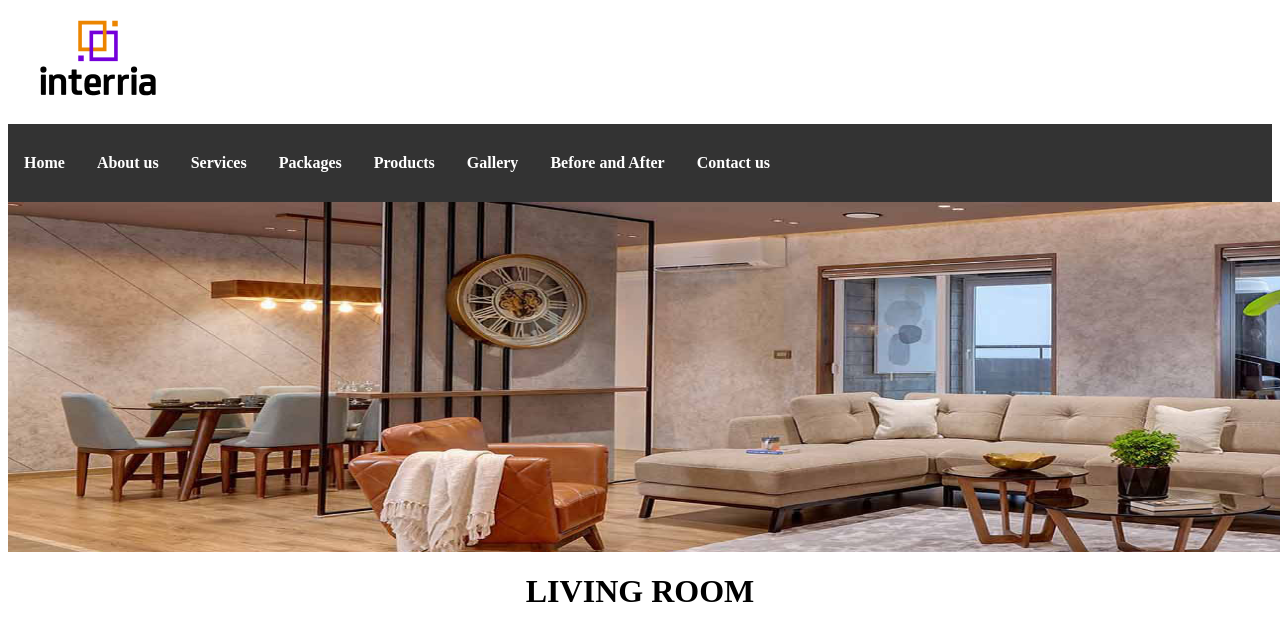
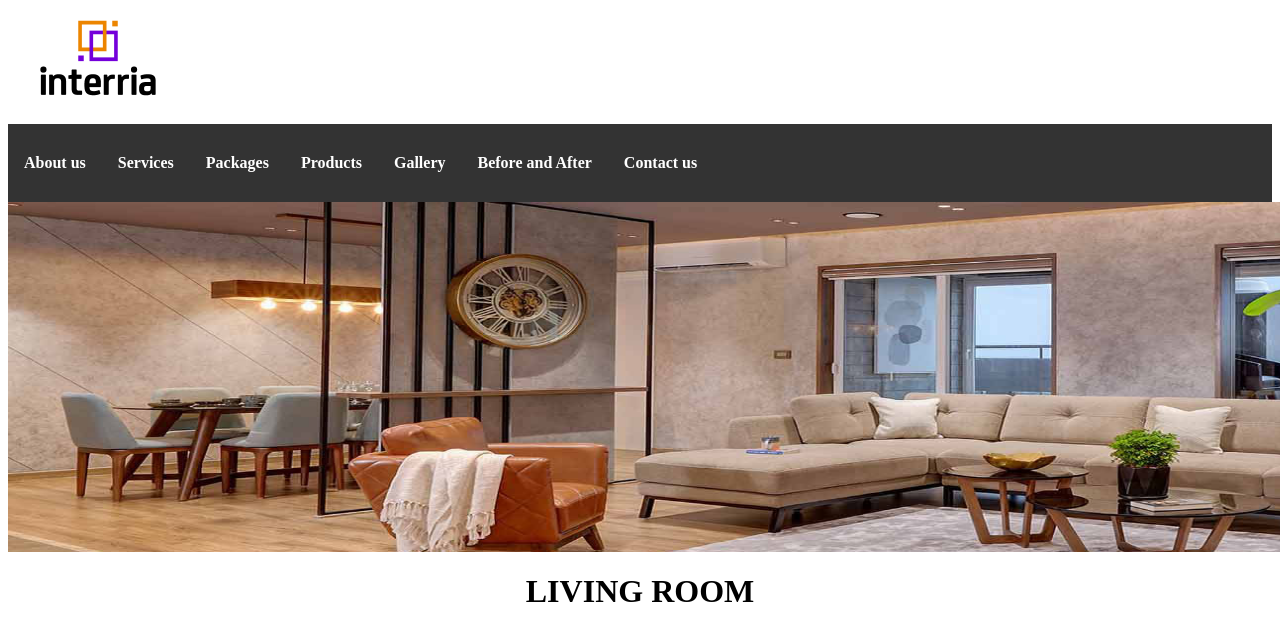
Before and after one commit to Abdulrahmans-11/Interia, a plain HTML site: page Before and after.html in a window 1280 px wide. Shown: the top 640 px of the page. Drawn offline with Linux system fonts and the light colour scheme.

Commit message:
Update Before and after.html

```diff
--- a/Before and after.html
+++ b/Before and after.html
@@ -48,16 +48,13 @@ li a:hover {
 
 <ul>
 
-  <li><b><a href="home.html">Home</a> </li>  </b>
-
-    <li> <b><a href="about-us.html">About us</a> </li></b>
-    <li> <b><a href="services.html">Services</a> </li></b>
-
-    <li> <b><a href="Packages.html">Packages</a> </li></b>
-        <li><b><a href="Products.html">Products</a> </li></b>
-        <li><b><a href="Gallery.html">Gallery</a> </li> </b>
-        <li><b><a href="Before and after.html">Before and After</a> </li> </b>
-         <li> <b><a href="contact-us.html">Contact us</a> </li></b>
+    <li> <b><a href="about-us.html">About us</a></b>  </li>
+      <li> <b><a href="services.html">Services</a></b>  </li>
+      <li> <b><a href="Packages.html">Packages</a></b>  </li>
+          <li><b><a href="Products.html">Products</a></b>  </li>
+          <li><b><a href="Gallery.html">Gallery</a> </b> </li>
+          <li><b><a href="Before and after.html">Before and After</a></b>  </li>
+           <li> <b><a href="contact-us.html">Contact us</a> </b> </li>
 
           </ul>
 
```
